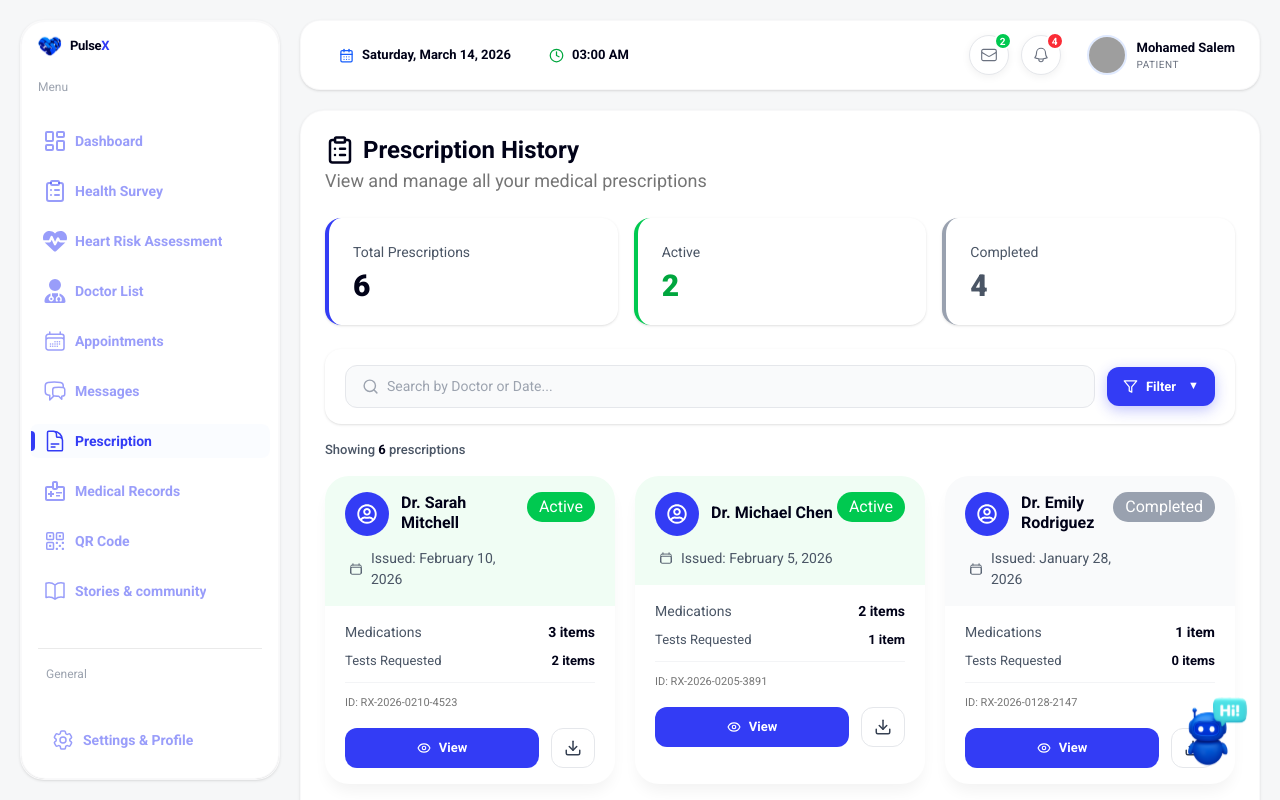
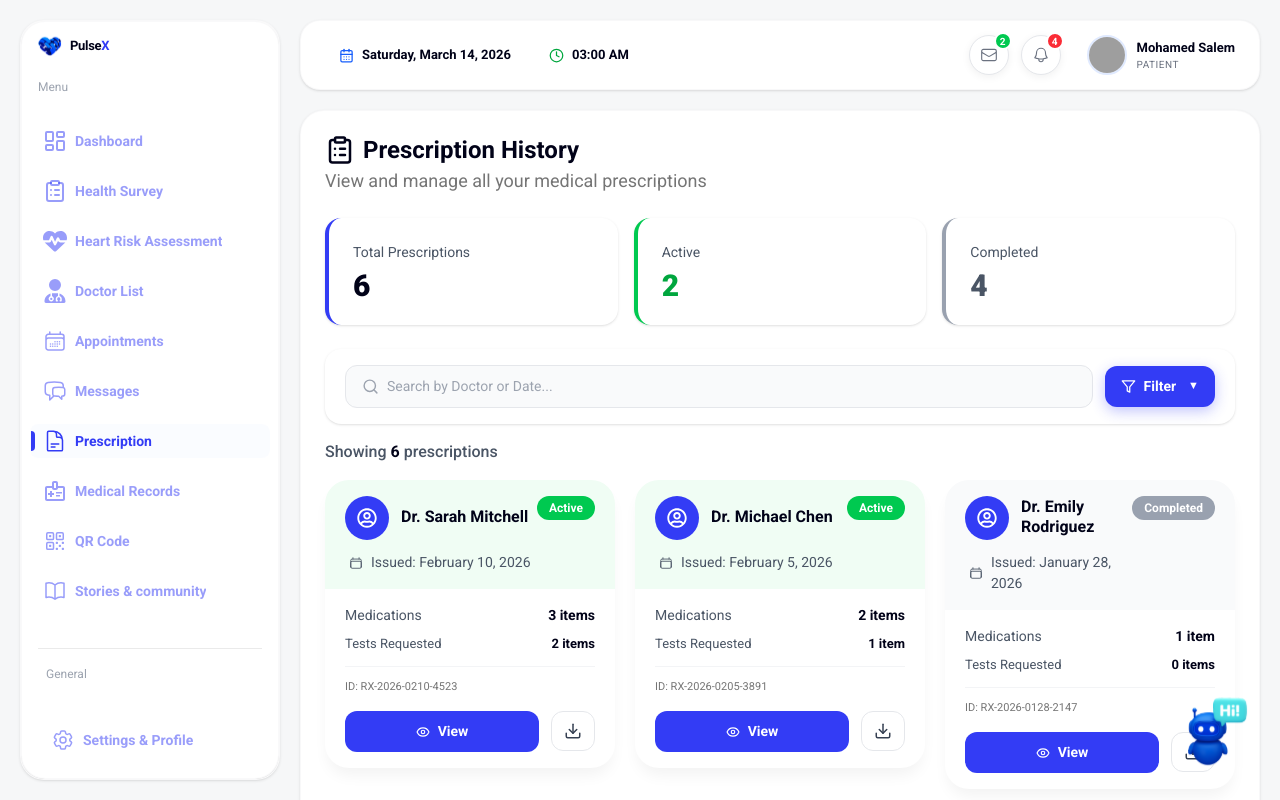
Before and after one commit to nouran-Omar/version-2-2, a React (Vite) app: page /patient/prescription in a window 1280 px wide. Shown: the top 800 px of the page. Built offline with nearby package versions, Linux system fonts and the light colour scheme; grey boxes are pictures that could not be loaded.

Commit message:
Fix font sizes, animation/hover conflict, and status badge typo in PatientPrescriptions
Co-authored-by: nouran-Omar <183525323+nouran-Omar@users.noreply.github.com>

```diff
--- a/src/features/patient/components/PatientPrescriptions/PatientPrescriptions.jsx
+++ b/src/features/patient/components/PatientPrescriptions/PatientPrescriptions.jsx
@@ -368,7 +368,7 @@ const PatientPrescriptions = () => {
           </div>
           <button
             onClick={() => setFilterOpen((o) => !o)}
-            className="flex items-center gap-2 bg-brand-main text-white font-semibold text-[13px] px-4 py-[10px] rounded-xl cursor-pointer border-none shadow-[0_4px_14px_rgba(51,60,245,0.3)] transition-transform active:scale-95"
+            className="flex items-center gap-2 bg-brand-main text-white font-semibold text-[14px] px-4 py-[10px] rounded-xl cursor-pointer border-none shadow-[0_4px_14px_rgba(51,60,245,0.3)] transition-transform active:scale-95"
           >
             <LuFilter className="text-[15px]" />
             Filter
@@ -382,7 +382,7 @@ const PatientPrescriptions = () => {
               <button
                 key={f}
                 onClick={() => setFilter(f)}
-                className={`px-4 py-[7px] rounded-xl text-[13px] font-semibold cursor-pointer border-none transition-all duration-300 ${getActiveTabClass(f)}`}
+                className={`px-4 py-[7px] rounded-xl text-[14px] font-semibold cursor-pointer border-none transition-all duration-300 ${getActiveTabClass(f)}`}
               >
                 {f}
               </button>
@@ -392,7 +392,7 @@ const PatientPrescriptions = () => {
       </div>
 
       {/* ── Count ── */}
-      <p className="text-[13px] text-[#4A5565] font-medium mb-4">
+      <p className="text-[16px] text-[#4A5565] font-medium mb-4">
         Showing <span className="font-bold text-black-main-text">{filtered.length}</span> prescription{filtered.length !== 1 ? 's' : ''}
       </p>
 
@@ -460,13 +460,13 @@ const PrescriptionCard = ({ item, index, visible, onView }) => {
 
   return (
     <div
-      className="bg-white  rounded-3xl overflow-hidden shadow-[0_10px_15px_-3px_rgba(0,0,0,0.05)] transition-transform duration-300 hover:-translate-y-1"
       style={{
         opacity:    visible ? 1 : 0,
         transform:  visible ? 'translateY(0) scale(1)' : 'translateY(28px) scale(0.97)',
         transition: `opacity 0.5s ease ${delay}ms, transform 0.5s ease ${delay}ms`,
       }}
     >
+    <div className="bg-white rounded-3xl overflow-hidden shadow-[0_10px_15px_-3px_rgba(0,0,0,0.05)] transition-transform duration-300 hover:-translate-y-1">
       {/* header */}
 <div className={`px-5 py-4 flex items-start justify-between ${isActive ? 'bg-[#F0FDF4]' : 'bg-[#F9FAFB]'}`}>
 
@@ -495,7 +495,7 @@ const PrescriptionCard = ({ item, index, visible, onView }) => {
   </div>
 
   {/* الجزء الأيمن: حالة الروشتة فقط */}
-  <span className={`px-3 py-[3px] rounded-full text-[12px]font-bold shrink-0 ${isActive ? 'bg-[#00C950] text-white' : 'bg-[#99A1AF] text-white'}`}>
+  <span className={`px-3 py-[3px] rounded-full text-[12px] font-bold shrink-0 ${isActive ? 'bg-[#00C950] text-white' : 'bg-[#99A1AF] text-white'}`}>
     {item.status}
   </span>
 
@@ -516,7 +516,7 @@ const PrescriptionCard = ({ item, index, visible, onView }) => {
         <div className="flex gap-3 mt-4">
           <button
             onClick={onView}
-            className="flex-1 flex cursor-pointer items-center justify-center gap-2 bg-brand-main text-white font-semibold text-[13px] py-[10px] rounded-xl cursor-pointer border-none transition-opacity hover:opacity-90"
+            className="flex-1 flex cursor-pointer items-center justify-center gap-2 bg-brand-main text-white font-semibold text-[14px] py-[10px] rounded-xl cursor-pointer border-none transition-opacity hover:opacity-90"
           >
             <LuEye className="text-[14px]" /> View
           </button>
@@ -533,6 +533,7 @@ const PrescriptionCard = ({ item, index, visible, onView }) => {
         </div>
       </div>
     </div>
+    </div>
   );
 };
 
```
